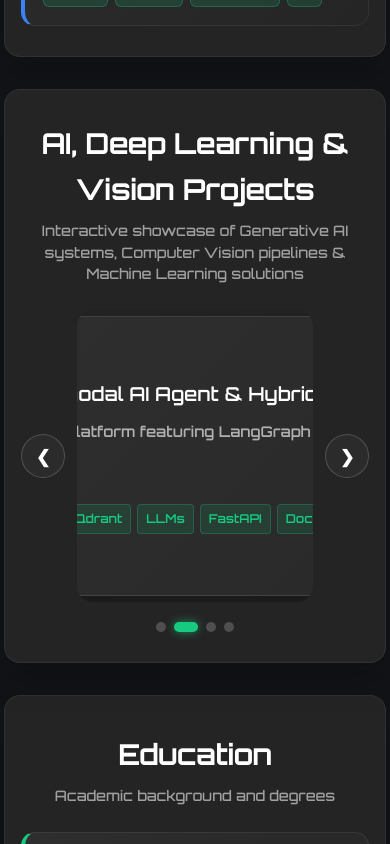
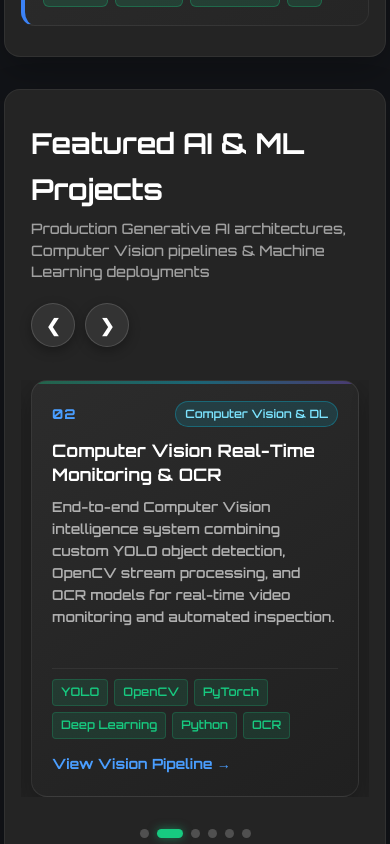
Before and after one commit to JOBIN456/PortFolio, a React (Vite) app: page / in a window 390 px wide. Shown: the part 6180-7024 px from the top of the page. Built offline with nearby package versions, Linux system fonts and the light colour scheme; the HTML template or start-up script is replaced by a standard one.

Commit message:
feat: implement responsive project carousel component and add portfolio data structure

```diff
--- a/src/components/Projects.jsx
+++ b/src/components/Projects.jsx
@@ -4,84 +4,120 @@ import { portfolioData } from '../data/portfolioData';
 export default function Projects() {
   const { projects } = portfolioData;
   const [currentIndex, setCurrentIndex] = useState(0);
+  const [itemsVisible, setItemsVisible] = useState(3);
   const [isPaused, setIsPaused] = useState(false);
 
-  // Auto-play carousel every 5 seconds if not hovered
+  // Responsive items visible calculation
+  useEffect(() => {
+    const handleResize = () => {
+      const width = window.innerWidth;
+      if (width < 680) {
+        setItemsVisible(1);
+      } else if (width < 1024) {
+        setItemsVisible(2);
+      } else {
+        setItemsVisible(3);
+      }
+    };
+
+    handleResize();
+    window.addEventListener('resize', handleResize);
+    return () => window.removeEventListener('resize', handleResize);
+  }, []);
+
+  const maxIndex = Math.max(0, projects.length - itemsVisible);
+
+  // Auto-play
   useEffect(() => {
     if (isPaused) return;
-    const timer = setInterval(() => {
-      setCurrentIndex((prev) => (prev + 1) % projects.length);
-    }, 4500);
-    return () => clearInterval(timer);
-  }, [isPaused, projects.length]);
+    const interval = setInterval(() => {
+      setCurrentIndex((prev) => (prev >= maxIndex ? 0 : prev + 1));
+    }, 4000);
+    return () => clearInterval(interval);
+  }, [isPaused, maxIndex]);
 
   const handlePrev = () => {
-    setCurrentIndex((prev) => (prev === 0 ? projects.length - 1 : prev - 1));
+    setCurrentIndex((prev) => (prev <= 0 ? maxIndex : prev - 1));
   };
 
   const handleNext = () => {
-    setCurrentIndex((prev) => (prev + 1) % projects.length);
+    setCurrentIndex((prev) => (prev >= maxIndex ? 0 : prev + 1));
   };
 
   return (
     <section className="projects-section" id="projects">
       <div className="section-header">
-        <h2>AI, Deep Learning & Vision Projects</h2>
-        <p className="subtitle">
-          Interactive showcase of Generative AI systems, Computer Vision pipelines & Machine Learning solutions
-        </p>
+        <div className="projects-header-top">
+          <div>
+            <h2>Featured AI & ML Projects</h2>
+            <p className="subtitle">
+              Production Generative AI architectures, Computer Vision pipelines & Machine Learning deployments
+            </p>
+          </div>
+
+          <div className="carousel-nav-buttons">
+            <button
+              className="carousel-control-btn"
+              onClick={handlePrev}
+              aria-label="Previous project slide"
+            >
+              ❮
+            </button>
+            <button
+              className="carousel-control-btn"
+              onClick={handleNext}
+              aria-label="Next project slide"
+            >
+              ❯
+            </button>
+          </div>
+        </div>
       </div>
 
       <div
-        className="carousel-wrapper"
+        className="carousel-multi-container"
         onMouseEnter={() => setIsPaused(true)}
         onMouseLeave={() => setIsPaused(false)}
       >
-        <button
-          className="carousel-control-btn prev"
-          onClick={handlePrev}
-          aria-label="Previous project"
-        >
-          ❮
-        </button>
-
-        <div className="carousel-viewport">
+        <div className="carousel-viewport-multi">
           <div
-            className="carousel-track"
+            className="carousel-track-multi"
             style={{
-              transform: `translateX(-${currentIndex * 100}%)`,
+              transform: `translateX(-${currentIndex * (100 / itemsVisible)}%)`,
             }}
           >
             {projects.map((proj, idx) => (
-              <div className="carousel-slide" key={idx}>
-                <div className="project-card carousel-card">
-                  <div className="card-top-meta">
+              <div
+                className="carousel-slide-multi"
+                key={idx}
+                style={{ width: `${100 / itemsVisible}%` }}
+              >
+                <div className="project-card-v2">
+                  <div className="card-top-bar">
+                    <span className="card-project-num">0{idx + 1}</span>
                     {proj.badge && (
-                      <span className="project-badge-tag">{proj.badge}</span>
+                      <span className="project-badge-tag-v2">{proj.badge}</span>
                     )}
-                    <span className="slide-counter">
-                      0{idx + 1} / 0{projects.length}
-                    </span>
                   </div>
 
-                  <h3 className="project-title">{proj.title}</h3>
-                  <p className="project-desc">{proj.description}</p>
+                  <h3 className="project-title-v2">{proj.title}</h3>
+                  <p className="project-desc-v2">{proj.description}</p>
 
-                  <div className="card-bottom">
-                    <div className="project-tech">
+                  <div className="card-bottom-v2">
+                    <div className="project-tech-v2">
                       {proj.tech.map((t) => (
-                        <span className="project-tech-tag" key={t}>
+                        <span className="project-tech-tag-v2" key={t}>
                           {t}
                         </span>
                       ))}
                     </div>
 
-                    <div className="project-links">
+                    <div className="project-links-v2">
                       <a
                         href={proj.link}
                         target={proj.link !== '#' ? '_blank' : '_self'}
                         rel="noopener noreferrer"
-                        className="project-link-btn"
+                        className="project-link-btn-v2"
                       >
                         {proj.linkText}
                       </a>
@@ -92,24 +128,16 @@ export default function Projects() {
             ))}
           </div>
         </div>
-
-        <button
-          className="carousel-control-btn next"
-          onClick={handleNext}
-          aria-label="Next project"
-        >
-          ❯
-        </button>
       </div>
 
-      {/* Carousel Pagination Dots */}
-      <div className="carousel-dots">
-        {projects.map((_, idx) => (
+      {/* Pagination indicators */}
+      <div className="carousel-dots-multi">
+        {Array.from({ length: maxIndex + 1 }).map((_, idx) => (
           <button
             key={idx}
-            className={`carousel-dot ${currentIndex === idx ? 'active' : ''}`}
+            className={`carousel-dot-v2 ${currentIndex === idx ? 'active' : ''}`}
             onClick={() => setCurrentIndex(idx)}
-            aria-label={`Go to slide ${idx + 1}`}
+            aria-label={`Slide group ${idx + 1}`}
           />
         ))}
       </div>
--- a/src/data/portfolioData.js
+++ b/src/data/portfolioData.js
@@ -224,10 +224,28 @@ export const portfolioData = {
       title: "pyvalidex — Python Open Source Library",
       badge: "PyPI Package",
       description:
-        "Published Python library on PyPI providing fast, algorithmic verification and checksum validation for Indian national IDs and financial identifiers.",
+        "Published Python library on PyPI providing fast, algorithmic verification and checksum validation for Indian national IDs and financial identifiers with zero external dependencies.",
       tech: ["Python", "PyPI", "Algorithms", "CI/CD", "Testing"],
       link: "https://pypi.org/project/pyvalidex/0.1.1/",
       linkText: "View on PyPI (0.1.1) →",
+    },
+    {
+      title: "Edge AI Low-Latency Neural Inference Pipeline",
+      badge: "Edge AI & Optimization",
+      description:
+        "Optimized deep learning inference server utilizing TensorRT, ONNX runtime quantization, and asynchronous batching for high-throughput sub-15ms computer vision pipelines.",
+      tech: ["TensorRT", "ONNX", "PyTorch", "Docker", "AsyncIO", "CUDA"],
+      link: "#",
+      linkText: "View Pipeline →",
+    },
+    {
+      title: "Agentic Code Intelligence & RAG Chatbot",
+      badge: "Autonomous Agents",
+      description:
+        "Multi-agent reasoning system capable of querying complex codebases, generating AST dependency graphs, and providing citation-backed architectural explanations.",
+      tech: ["LangChain", "ChromaDB", "Llama 3", "Python", "FastAPI"],
+      link: "#",
+      linkText: "View Agent System →",
     },
   ],
   languages: ["English", "Hindi", "Malayalam", "Tamil"],
--- a/src/index.css
+++ b/src/index.css
@@ -737,64 +737,46 @@ body {
     position: relative;
 }
 
-.carousel-wrapper {
+/* PROJECTS 3-CARD CAROUSEL SECTION */
+.projects-section {
+    background-color: #242424;
+    padding: clamp(30px, 5vw, 60px) clamp(16px, 4vw, 30px);
+    border-radius: var(--border-radius);
+    box-shadow: 0 12px 36px rgba(0, 0, 0, 0.25);
+    border: 1px solid rgba(255, 255, 255, 0.06);
     position: relative;
-    display: flex;
-    align-items: center;
-    max-width: 900px;
-    margin: 0 auto;
-    gap: 12px;
+    overflow: hidden;
 }
 
-.carousel-viewport {
-    overflow: hidden;
-    width: 100%;
-    border-radius: 16px;
+.projects-header-top {
+    display: flex;
+    justify-content: space-between;
+    align-items: flex-end;
+    gap: 20px;
+    flex-wrap: wrap;
+    margin-bottom: 25px;
 }
 
-.carousel-track {
-    display: flex;
-    transition: transform 0.5s cubic-bezier(0.25, 1, 0.5, 1);
-    width: 100%;
+.projects-header-top .subtitle {
+    margin-bottom: 0;
+    text-align: left;
 }
 
-.carousel-slide {
-    min-width: 100%;
-    flex-shrink: 0;
-    box-sizing: border-box;
-    padding: 6px;
+.projects-header-top h2 {
+    text-align: left;
+    margin-bottom: 6px;
 }
 
-.carousel-card {
-    background: linear-gradient(135deg, #2f2f2f 0%, #222222 100%);
-    border-radius: 16px;
-    padding: clamp(22px, 4vw, 36px);
-    border: 1px solid rgba(255, 255, 255, 0.1);
-    box-shadow: 0 12px 30px rgba(0, 0, 0, 0.35);
-    min-height: 280px;
+.carousel-nav-buttons {
     display: flex;
-    flex-direction: column;
-    justify-content: space-between;
-}
-
-.card-top-meta {
-    display: flex;
-    justify-content: space-between;
+    gap: 10px;
     align-items: center;
-    margin-bottom: 12px;
-}
-
-.slide-counter {
-    color: #6ee7b7;
-    font-size: 0.8rem;
-    font-weight: 700;
-    letter-spacing: 1px;
 }
 
 .carousel-control-btn {
-    background: rgba(45, 45, 45, 0.9);
+    background: #333333;
     color: #ffffff;
-    border: 1px solid rgba(255, 255, 255, 0.18);
+    border: 1px solid rgba(255, 255, 255, 0.15);
     width: 44px;
     height: 44px;
     border-radius: 50%;
@@ -803,30 +785,176 @@ body {
     justify-content: center;
     cursor: pointer;
     font-size: 1.1rem;
-    transition: all 0.25s ease;
-    flex-shrink: 0;
-    z-index: 10;
-    backdrop-filter: blur(6px);
+    transition: all 0.25s cubic-bezier(0.4, 0, 0.2, 1);
+    box-shadow: 0 4px 12px rgba(0, 0, 0, 0.3);
 }
 
 .carousel-control-btn:hover {
     background: var(--primary-color);
-    color: #121418;
+    color: #0b1a13;
     border-color: var(--primary-color);
-    transform: scale(1.1);
-    box-shadow: 0 4px 15px rgba(23, 202, 128, 0.4);
+    transform: translateY(-2px) scale(1.08);
+    box-shadow: 0 6px 20px rgba(23, 202, 128, 0.4);
 }
 
-.carousel-dots {
+.carousel-multi-container {
+    width: 100%;
+    overflow: hidden;
+    position: relative;
+    padding: 8px 0;
+}
+
+.carousel-viewport-multi {
+    width: 100%;
+    overflow: hidden;
+}
+
+.carousel-track-multi {
+    display: flex;
+    transition: transform 0.55s cubic-bezier(0.2, 0.9, 0.3, 1);
+    width: 100%;
+}
+
+.carousel-slide-multi {
+    flex-shrink: 0;
+    box-sizing: border-box;
+    padding: 0 10px;
+    display: flex;
+}
+
+.project-card-v2 {
+    background: linear-gradient(145deg, #2c2c2c 0%, #202020 100%);
+    border-radius: 16px;
+    padding: clamp(20px, 2.5vw, 26px);
+    border: 1px solid rgba(255, 255, 255, 0.08);
+    box-shadow: 0 10px 28px rgba(0, 0, 0, 0.3);
+    display: flex;
+    flex-direction: column;
+    justify-content: space-between;
+    width: 100%;
+    min-height: 340px;
+    transition: all 0.35s ease;
+    position: relative;
+    overflow: hidden;
+}
+
+.project-card-v2::before {
+    content: '';
+    position: absolute;
+    top: 0;
+    left: 0;
+    right: 0;
+    height: 3px;
+    background: linear-gradient(90deg, #17ca80, #00d2ff, #8b5cf6);
+    opacity: 0.35;
+    transition: opacity 0.3s ease;
+}
+
+.project-card-v2:hover {
+    transform: translateY(-6px);
+    border-color: rgba(23, 202, 128, 0.5);
+    box-shadow: 0 16px 36px rgba(0, 0, 0, 0.5), 0 0 20px rgba(23, 202, 128, 0.15);
+}
+
+.project-card-v2:hover::before {
+    opacity: 1;
+}
+
+.card-top-bar {
+    display: flex;
+    justify-content: space-between;
+    align-items: center;
+    margin-bottom: 12px;
+}
+
+.card-project-num {
+    font-size: 0.85rem;
+    font-weight: 800;
+    color: #4a9eff;
+    letter-spacing: 1px;
+}
+
+.project-badge-tag-v2 {
+    background: rgba(0, 210, 255, 0.12);
+    color: #7ce4ff;
+    font-size: 0.72rem;
+    padding: 3px 9px;
+    border-radius: 20px;
+    border: 1px solid rgba(0, 210, 255, 0.28);
+    font-weight: 600;
+}
+
+.project-title-v2 {
+    color: #ffffff;
+    font-size: clamp(1.08rem, 1.8vw, 1.25rem);
+    font-weight: 700;
+    margin-bottom: 10px;
+    line-height: 1.35;
+    word-break: break-word;
+}
+
+.project-desc-v2 {
+    color: #b0b0b0;
+    font-size: 0.86rem;
+    line-height: 1.6;
+    margin-bottom: 18px;
+    flex-grow: 1;
+}
+
+.card-bottom-v2 {
+    margin-top: auto;
+    padding-top: 10px;
+    border-top: 1px solid rgba(255, 255, 255, 0.06);
+}
+
+.project-tech-v2 {
+    display: flex;
+    flex-wrap: wrap;
+    gap: 6px;
+    margin-bottom: 14px;
+}
+
+.project-tech-tag-v2 {
+    background: rgba(23, 202, 128, 0.12);
+    color: var(--primary-color);
+    padding: 3px 8px;
+    border-radius: 4px;
+    font-size: 0.74rem;
+    font-weight: 600;
+    border: 1px solid rgba(23, 202, 128, 0.22);
+}
+
+.project-links-v2 {
+    display: flex;
+    gap: 12px;
+}
+
+.project-link-btn-v2 {
+    color: #4a9eff;
+    text-decoration: none;
+    font-size: 0.88rem;
+    font-weight: 700;
+    display: inline-flex;
+    align-items: center;
+    gap: 6px;
+    transition: all 0.2s ease;
+}
+
+.project-link-btn-v2:hover {
+    color: #00d2ff;
+    transform: translateX(3px);
+}
+
+.carousel-dots-multi {
     display: flex;
     justify-content: center;
     gap: 8px;
-    margin-top: 20px;
+    margin-top: 24px;
 }
 
-.carousel-dot {
-    width: 10px;
-    height: 10px;
+.carousel-dot-v2 {
+    width: 9px;
+    height: 9px;
     border-radius: 50%;
     background: rgba(255, 255, 255, 0.2);
     border: none;
@@ -835,78 +963,13 @@ body {
     padding: 0;
 }
 
-.carousel-dot.active {
+.carousel-dot-v2.active {
     background: var(--primary-color);
-    width: 24px;
+    width: 26px;
     border-radius: 999px;
-    box-shadow: 0 0 10px rgba(23, 202, 128, 0.6);
+    box-shadow: 0 0 10px rgba(23, 202, 128, 0.5);
 }
 
-.project-badge-tag {
-    display: inline-block;
-    background: rgba(0, 210, 255, 0.15);
-    color: #7ce4ff;
-    font-size: 0.72rem;
-    padding: 4px 10px;
-    border-radius: 20px;
-    border: 1px solid rgba(0, 210, 255, 0.3);
-    font-weight: 600;
-}
-
-.project-title {
-    color: #ffffff;
-    font-size: clamp(1.2rem, 2.4vw, 1.45rem);
-    margin-bottom: 10px;
-    word-break: break-word;
-}
-
-.project-desc {
-    color: #b0b0b0;
-    font-size: 0.92rem;
-    line-height: 1.65;
-    margin-bottom: 18px;
-}
-
-.card-bottom {
-    margin-top: auto;
-}
-
-.project-tech {
-    display: flex;
-    flex-wrap: wrap;
-    gap: 6px;
-    margin-bottom: 16px;
-}
-
-.project-tech-tag {
-    background: rgba(23, 202, 128, 0.12);
-    color: var(--primary-color);
-    padding: 4px 8px;
-    border-radius: 4px;
-    font-size: 0.76rem;
-    border: 1px solid rgba(23, 202, 128, 0.25);
-}
-
-.project-links {
-    display: flex;
-    gap: 15px;
-}
-
-.project-link-btn {
-    color: #4a9eff;
-    text-decoration: none;
-    font-size: 0.9rem;
-    display: inline-flex;
-    align-items: center;
-    gap: 6px;
-    transition: color 0.2s ease;
-    font-weight: 600;
-}
-
-.project-link-btn:hover {
-    color: #70b5ff;
-    text-decoration: underline;
-}
 
 
 /* EDUCATION SECTION */
```
